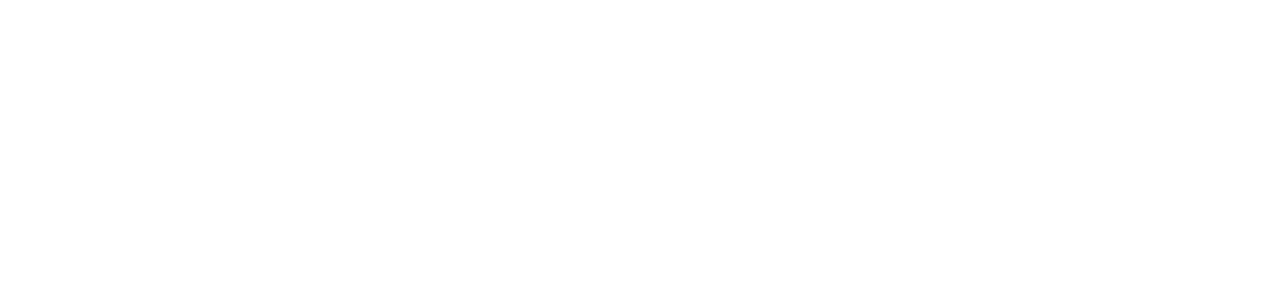
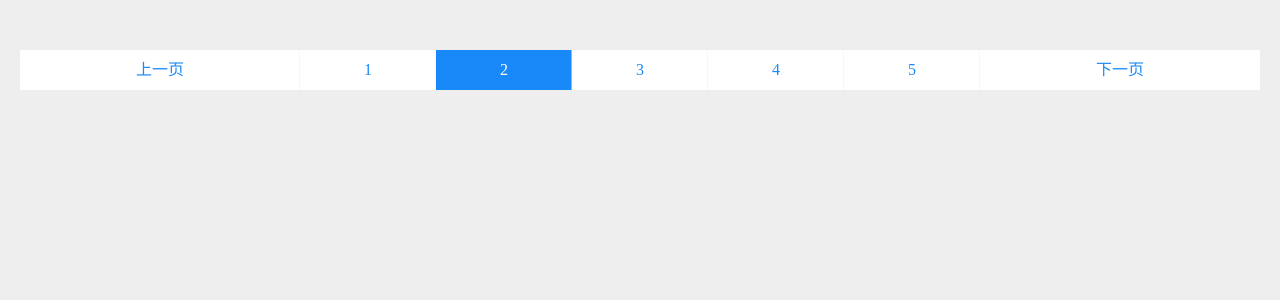
Before and after one commit to vangleer/sun-ui, a Vue app: page / in a window 1280 px wide. Shown: the top 300 px of the page. Built offline with nearby package versions, Linux system fonts and the light colour scheme.

Commit message:
分页初步完成

```diff
--- a/examples/App.vue
+++ b/examples/App.vue
@@ -1,16 +1,30 @@
 <template>
-  <div class="app"></div>
+  <div class="app">
+    <!-- 基础用法 -->
+    <sun-pagination  v-model="currentPage" :total-items="24" :items-per-page="5"></sun-pagination>
+  </div>
 </template>
 
 <script>
 export default {
-
+  data() {
+    return {
+      currentPage:2
+    }
+  }
 }
 </script>
 
 <style lang="less">
+.app {
+  width: 100vw;
+  height: 100vh;
+  padding: 50px 20px;
+  background-color: #eee;
+}
 * {
   margin: 0;
   padding: 0;
+  box-sizing: border-box;
 }
 </style>
--- a/examples/main.js
+++ b/examples/main.js
@@ -25,11 +25,13 @@
   TabBarItem,
   TabItem,
   Dialog,
-  Input
+  Input,
+  Pagination
 } from "../packages";
 Vue.config.productionTip = false;
 // Vue.use(Sun);
 Vue.use(Button);
+Vue.use(Pagination);
 Vue.use(Input);
 Vue.use(Dialog);
 Vue.use(TabItem);
--- /dev/null
+++ b/packages/pagination/index.js
@@ -0,0 +1,4 @@
+import Pagination from './pagination.vue'
+Pagination.install = (Vue) => Vue.component(Pagination.name, Pagination);
+
+export default Pagination
--- /dev/null
+++ b/packages/pagination/pagination.vue
@@ -0,0 +1,114 @@
+<template>
+  <div class="sun-pagination">
+    <span class="sun-pagination-item sun-pagination-item-prev" :class="{'sun-pagination-item-disabled':prevState}" @click="handlePrevClick">上一页</span>
+    <span v-if="mode==='simple'" class="sun-pagination-item" ></span>
+    <span  class="sun-pagination-item"
+          :class="{'sun-pagination-item-active':value==item}"
+          v-for="item in pageCount" :key="item"
+          @click="handleItenClick(item)"
+
+    >
+      {{item}}
+    </span>
+    <span class="sun-pagination-item sun-pagination-item-next" :class="{'sun-pagination-item-disabled':nextState}" @click="handleNextClick">下一页</span>
+  </div>
+</template>
+
+<script>
+export default {
+  name:'SunPagination',
+  props:{
+    value:{type:String|Number},
+    totalItems:{type:String|Number,default:0},
+    itemsPerPage:{type:String|Number,default:10},
+    mode:{type:String} // multi simple
+  },
+  data() {
+    return {
+    }
+  },
+  computed: {
+    pageCount() {
+      return Math.ceil(this.totalItems/this.itemsPerPage)
+    },
+    prevState() {
+      return this.value<=1
+    },
+    nextState() {
+      return this.value>=this.pageCount
+    }
+  },
+  methods:{
+    handleItenClick(currentPage) {
+      this.$emit('input',currentPage)
+    },
+    handlePrevClick() {
+      if(this.prevState) return
+      this.$emit('input',this.value-1)
+    },
+    handleNextClick() {
+      if(this.nextState) return
+      this.$emit('input',this.value+1)
+    }
+  }
+}
+</script>
+
+<style lang="less" scoped>
+.sun-pagination {
+  display: flex;
+  width: 100%;
+}
+.sun-pagination-item {
+    position: relative;
+    flex: 1;
+    box-sizing: border-box;
+    min-width: 36px;
+    height: 40px;
+    color: #1989fa;
+    background-color: #fff;
+    cursor: pointer;
+    text-align: center;
+    line-height: 40px;
+    &:after {
+      position: absolute;
+      top: 0;
+      right: 0;
+      box-sizing: border-box;
+      content: ' ';
+      pointer-events: none;
+      width: 1px;
+      height: 100%;
+      background-color: #ebedf0;
+      transform: scaleX(0.5);
+    }
+}
+.sun-pagination-item-active {
+  background-color: #1989fa;
+  color: #fff;
+}
+.sun-pagination-item-prev,
+.sun-pagination-item-next {
+    flex: 2;
+    padding: 0 4px;
+    cursor: pointer;
+    &:active {
+      background-color: #1989fa;
+      color: #fff;
+    }
+}
+.sun-pagination-item-next:after {
+  display: none;
+}
+.sun-pagination-item-disabled {
+    color: #646566;
+    background-color: #f7f8fa;
+    cursor: not-allowed;
+    opacity: 0.5;
+    &:active {
+      color: #646566;
+      background-color: #f7f8fa;
+    }
+}
+
+</style>
```
Also changed, not shown: packages/index.js (+5 -2 lines).
